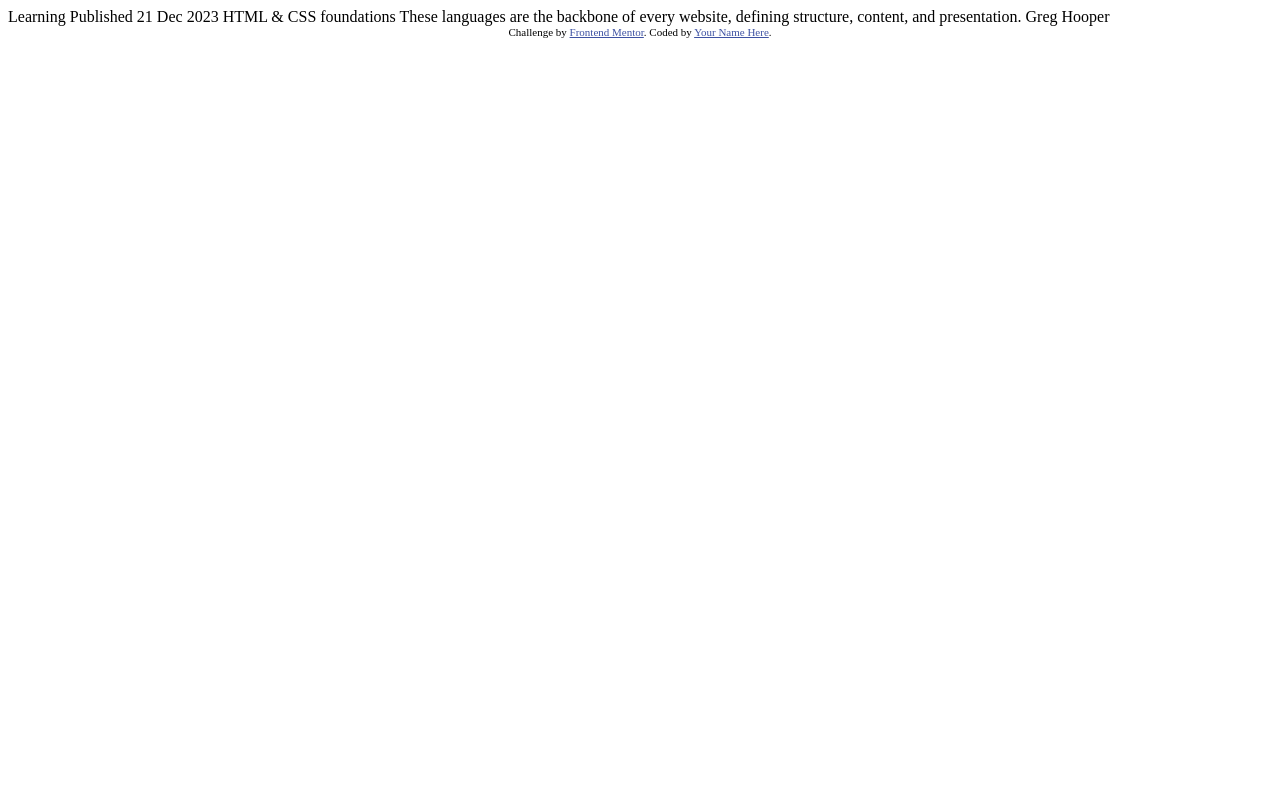
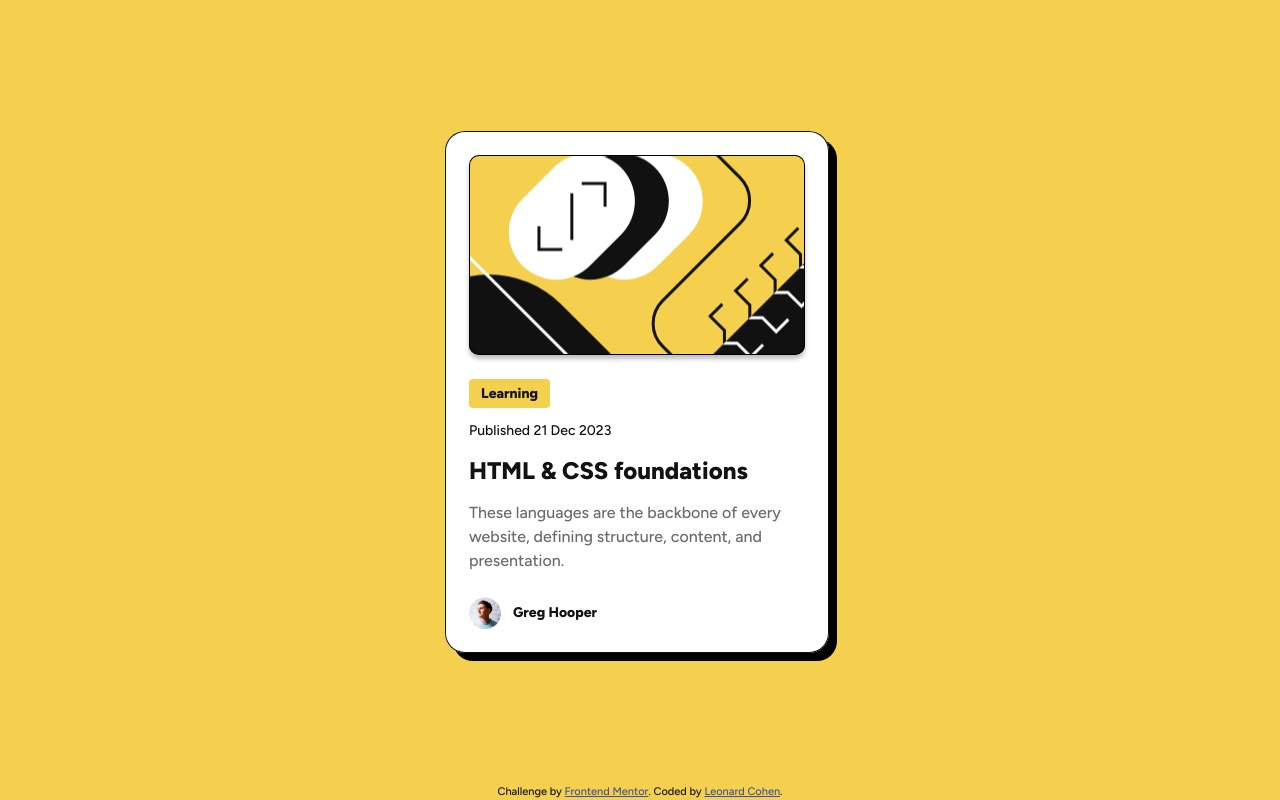
Before and after one commit to lenny131/blog-preview-card, a plain HTML site: page index.html in a window 1280 px wide. Drawn offline with Linux system fonts and the light colour scheme.

Commit message:
All features completed and ready to submit.

```diff
--- /dev/null
+++ b/css/main.css
@@ -0,0 +1,292 @@
+:root {
+    /* colors */
+    --yellow: hsl(47, 88%, 63%);
+    --white: hsl(0, 0%, 100%);
+    --gray-500: hsl(0, 0%, 42%);
+    --gray-950: hsl(0, 0%, 7%);
+    --black: hsl(0, 0%, 0%);
+
+    /* font regular (figtree medium) */
+    --font-reg-family: "Figtree", serif;
+    --font-reg-optical-sizing: auto;
+    --font-reg-weight: 500;
+    --font-reg-style: normal;
+
+    /* font bold (figtree extra bold) */
+    --font-bold-family: "Figtree", serif;
+    --font-bold-optical-sizing: auto;
+    --font-bold-weight: 800;
+    --font-bold-style: normal;
+
+    /* text preset 1 */
+    --tp1-font-family: var(--font-bold-family);
+    --tp1-font-optical-sizing: var(--font-bold-optical-sizing);
+    --tp1-font-weight: var(--font-bold-weight);
+    --tp1-font-style: var(--font-bold-style);
+    --tp1-font-size: 24px;
+    --tp1-font-size-mobile: 20px;
+    --tp1-line-height: 150%;
+    --tp1-letter-spacing: 0px;
+
+    /* text preset 2 */
+    --tp2-font-family: var(--font-reg-family);
+    --tp2-font-optical-sizing: var(--font-reg-optical-sizing);
+    --tp2-font-weight: var(--font-reg-weight);
+    --tp2-font-style: var(--font-reg-style);
+    --tp2-font-size: 16px;
+    --tp2-font-size-mobile: 14px;
+    --tp2-line-height: 150%;
+    --tp2-letter-spacing: 0px;
+
+    /* text preset 3 */
+    --tp3-font-family: var(--font-reg-family);
+    --tp3-font-optical-sizing: var(--font-reg-optical-sizing);
+    --tp3-font-weight: var(--font-reg-weight);
+    --tp3-font-style: var(--font-reg-style);
+    --tp3-font-size: 14px;
+    --tp3-font-size-mobile: 12px;
+    --tp3-line-height: 150%;
+    --tp3-letter-spacing: 0px;
+
+    /* text preset 3 (bold) */
+    --tp3-bold-font-family: var(--font-bold-family);
+    --tp3-bold-font-optical-sizing: var(--font-bold-optical-sizing);
+    --tp3-bold-font-weight: var(--font-bold-weight);
+    --tp3-bold-font-style: var(--font-bold-style);
+    --tp3-bold-font-size: 14px;
+    --tp3-bold-font-size-mobile: 12px;
+    --tp3-bold-line-height: 150%;
+    --tp3-bold-letter-spacing: 0px;
+
+    /* spacing */
+    --spacing-300: 24px;
+    --spacing-150: 12px;
+    --spacing-100: 8px;
+    --spacing-50: 4px;
+}
+
+* {
+    margin: 0;
+    padding: 0;
+    box-sizing: border-box;
+}
+
+img {
+    display: block;
+}
+
+html {
+    height: 100%;
+}
+
+body {
+    height: 100%;
+    background-color: var(--yellow);
+}
+
+.container {
+    height: 100%;
+    display: flex;
+    flex-direction: column;
+}
+
+main {
+    flex-grow: 1;
+    display: flex;
+    justify-content: center;
+    align-items: center;
+}
+
+.blog-preview-card {
+    /* size and layout */
+    width: 384px;
+    height: auto;
+    display: flex;
+    flex-direction: column;
+    /* margin doesn't include box shadow, so let's move it off center
+       a few pixels to the left so it will look better on mobile screen. */
+    margin-left: 7px;
+    margin-right: 13px;
+    margin-top: 10px;
+    margin-bottom: 10px;
+    padding: var(--spacing-300);
+    gap: var(--spacing-300);
+
+
+    /* colors */
+    background-color: var(--white);
+
+    /* border and shadow */
+    border-radius: 20px;
+    /* using box-shadow for inner border instead of using border
+       property for outer border */
+    box-shadow: inset 0px 0px 0px 1px var(--gray-950),
+                8px 8px 0 0 var(--black);
+}
+
+.blog-preview-card .blog-image {
+    /* background image */
+    background-image: url(../assets/images/illustration-article.svg);
+    background-size: cover;
+    background-position: center;
+
+    /* size */
+    width: 100%;
+    height: 200px;
+
+    /* border and shadow */
+    border-radius: 10px;
+    /* using box-shadow for inner border instead of using border
+       property for outer border */
+    box-shadow: inset 0px 0px 0px 1px var(--black),
+                0px 4px 4px 0px hsla(0, 0%, 0%, 25%);
+}
+
+.blog-preview-card .content {
+    /* size and layout */
+    display: flex;
+    flex-direction: column;
+    align-items: start;
+    gap: var(--spacing-150);
+}
+
+.blog-preview-card .category {
+    /* size and layout */
+    padding-left: var(--spacing-150);
+    padding-right: var(--spacing-150);
+    padding-top: var(--spacing-50);
+    padding-bottom: var(--spacing-50);
+
+    /* color and border */
+    background-color: var(--yellow);
+    border-radius: 4px;
+
+    /* text properties */
+    font-family: var(--tp3-bold-font-family);
+    font-optical-sizing: var(--tp3-bold-font-optical-sizing);
+    font-weight: var(--tp3-bold-font-weight);
+    font-style: var(--tp3-bold-font-style);
+    font-size: var(--tp3-bold-font-size);
+    line-height: var(--tp3-bold-line-height);
+    letter-spacing: var(--tp3-bold-letter-spacing);
+    color: var(--gray-950);
+}
+
+.blog-preview-card .publish-date {
+    /* text properties */
+    font-family: var(--tp3-font-family);
+    font-optical-sizing: var(--tp3-font-optical-sizing);
+    font-weight: var(--tp3-font-weight);
+    font-style: var(--tp3-font-style);
+    font-size: var(--tp3-font-size);
+    line-height: var(--tp3-line-height);
+    letter-spacing: var(--tp3-letter-spacing);
+    color: var(--gray-950);
+}
+
+.blog-preview-card .title {
+    text-decoration: none;
+
+    & h1 {
+        /* text properties */
+        font-family: var(--tp1-font-family);
+        font-optical-sizing: var(--tp1-font-optical-sizing);
+        font-weight: var(--tp1-font-weight);
+        font-style: var(--tp1-font-style);
+        font-size: var(--tp1-font-size);
+        line-height: var(--tp1-line-height);
+        letter-spacing: var(--tp1-letter-spacing);
+        color: var(--gray-950);
+    }
+
+    & :hover {
+        color: var(--yellow);
+    }
+}
+
+.blog-preview-card .description {
+    /* text properties */
+    font-family: var(--tp2-font-family);
+    font-optical-sizing: var(--tp2-font-optical-sizing);
+    font-weight: var(--tp2-font-weight);
+    font-style: var(--tp2-font-style);
+    font-size: var(--tp2-font-size);
+    line-height: var(--tp2-line-height);
+    letter-spacing: var(--tp2-letter-spacing);
+    color: var(--gray-500);
+}
+
+.blog-preview-card .author {
+     /* size and layout */
+     display: flex;
+     flex-direction: row;
+     align-items: center;
+     gap: var(--spacing-150);
+}
+
+.blog-preview-card .author-pic {
+    /* size and layout */
+    width: 32px;
+    height: 32px;
+}
+
+.blog-preview-card .author-name {
+    /* text properties */
+    font-family: var(--tp3-bold-font-family);
+    font-optical-sizing: var(--tp3-bold-font-optical-sizing);
+    font-weight: var(--tp3-bold-font-weight);
+    font-style: var(--tp3-bold-font-style);
+    font-size: var(--tp3-bold-font-size);
+    line-height: var(--tp3-bold-line-height);
+    letter-spacing: var(--tp3-bold-letter-spacing);
+    color: var(--gray-950);
+}
+
+footer {
+    font-family: var(--tp3-font-family);
+    font-optical-sizing: var(--tp3-font-optical-sizing);
+    font-weight: var(--tp3-font-weight);
+    font-style: var(--tp3-font-style);
+    font-size: 11px;
+    line-height: var(--tp3-line-height);
+    letter-spacing: var(--tp3-letter-spacing);
+    color: var(--gray-950);
+    text-align: center;
+
+    & a {
+        color: hsl(228, 45%, 44%);
+    }
+}
+
+/* for mobile */
+@media (max-width: 600px) {
+    .blog-preview-card {
+        width: 327px;
+    }
+
+    .blog-preview-card .blog-image {
+        box-shadow: none;
+    }
+
+    .blog-preview-card .category {
+        font-size: var(--tp3-bold-font-size-mobile);
+    }
+
+    .blog-preview-card .publish-date {
+        font-size: var(--tp3-font-size-mobile);
+    }
+
+    .blog-preview-card .title {
+        & h1 {
+            font-size: var(--tp1-font-size-mobile);
+        }
+    }
+
+    .blog-preview-card .description {
+        font-size: var(--tp2-font-size-mobile);
+    }
+
+   .blog-preview-card .author-name {
+        font-size: var(--tp3-bold-font-size-mobile);
+    }
+}
--- a/index.html
+++ b/index.html
@@ -1,34 +1,44 @@
 <!DOCTYPE html>
 <html lang="en">
+
 <head>
-  <meta charset="UTF-8">
-  <meta name="viewport" content="width=device-width, initial-scale=1.0"> <!-- displays site properly based on user's device -->
+    <meta charset="UTF-8">
+    <meta name="viewport" content="width=device-width, initial-scale=1.0">
+    <!-- displays site properly based on user's device -->
 
-  <link rel="icon" type="image/png" sizes="32x32" href="./assets/images/favicon-32x32.png">
+    <link rel="preconnect" href="https://fonts.googleapis.com">
+    <link rel="preconnect" href="https://fonts.gstatic.com" crossorigin>
+    <link href="https://fonts.googleapis.com/css2?family=Figtree:ital,wght@0,300..900;1,300..900&display=swap" rel="stylesheet">
+    <link rel="icon" type="image/png" sizes="32x32" href="./assets/images/favicon-32x32.png">
+    <link rel="stylesheet" href="css/main.css">
 
-  <title>Frontend Mentor | Blog preview card</title>
+    <title>Frontend Mentor | Blog preview card</title>
+</head>
 
-  <!-- Feel free to remove these styles or customise in your own stylesheet 👍 -->
-  <style>
-    .attribution { font-size: 11px; text-align: center; }
-    .attribution a { color: hsl(228, 45%, 44%); }
-  </style>
-</head>
 <body>
+    <div class="container">
+        <main>
+            <article class="blog-preview-card">
+                <div class="blog-image"></div>
+                <div class="content">
+                    <p class="category">Learning</p>
+                    <time class="publish-date" datetime="2023-12-21">Published 21 Dec 2023</time>
+                    <a class="title" href="#">
+                        <h1>HTML & CSS foundations</h1>
+                    </a>
+                    <p class="description">These languages are the backbone of every website, defining structure, content, and presentation.</p>
+                </div>
+                <div class="author">
+                    <img class="author-pic" src="assets/images/image-avatar.webp" alt="" width="64" height="65" />
+                    <address class="author-name">Greg Hooper</address>
+                </div>
+            </article>
+        </main>
+        <footer>
+            Challenge by <a href="https://www.frontendmentor.io?ref=challenge" target="_blank">Frontend Mentor</a>.
+            Coded by <a href="https://www.frontendmentor.io/profile/lenny131">Leonard Cohen</a>.
+        </footer>
+    </div>
+</body>
 
-  Learning
-
-  Published 21 Dec 2023
-
-  HTML & CSS foundations
-
-  These languages are the backbone of every website, defining structure, content, and presentation.
-
-  Greg Hooper
-
-  <div class="attribution">
-    Challenge by <a href="https://www.frontendmentor.io?ref=challenge" target="_blank">Frontend Mentor</a>.
-    Coded by <a href="#">Your Name Here</a>.
-  </div>
-</body>
 </html>
```
Also changed, not shown: screenshot.png (added), 1 other file.
